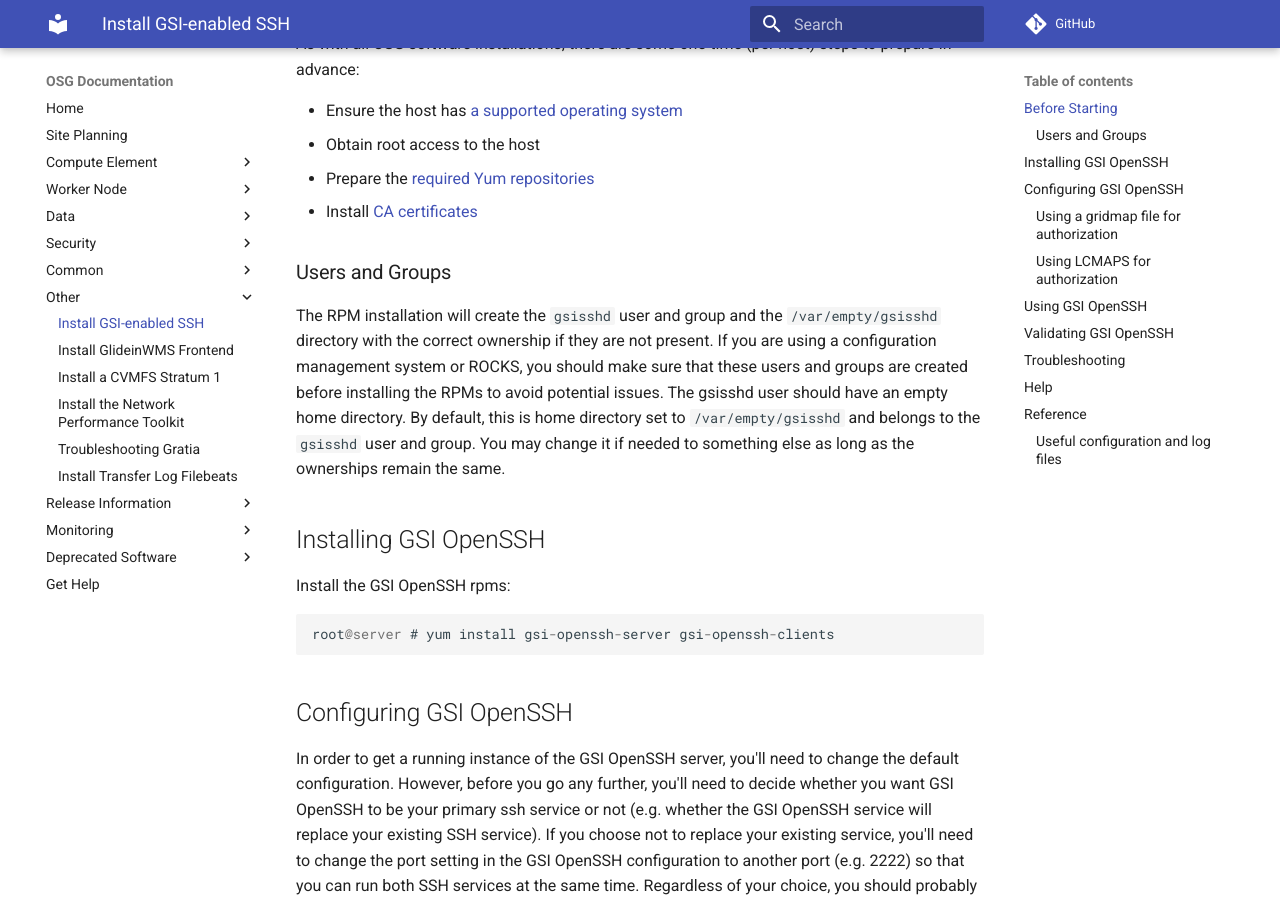
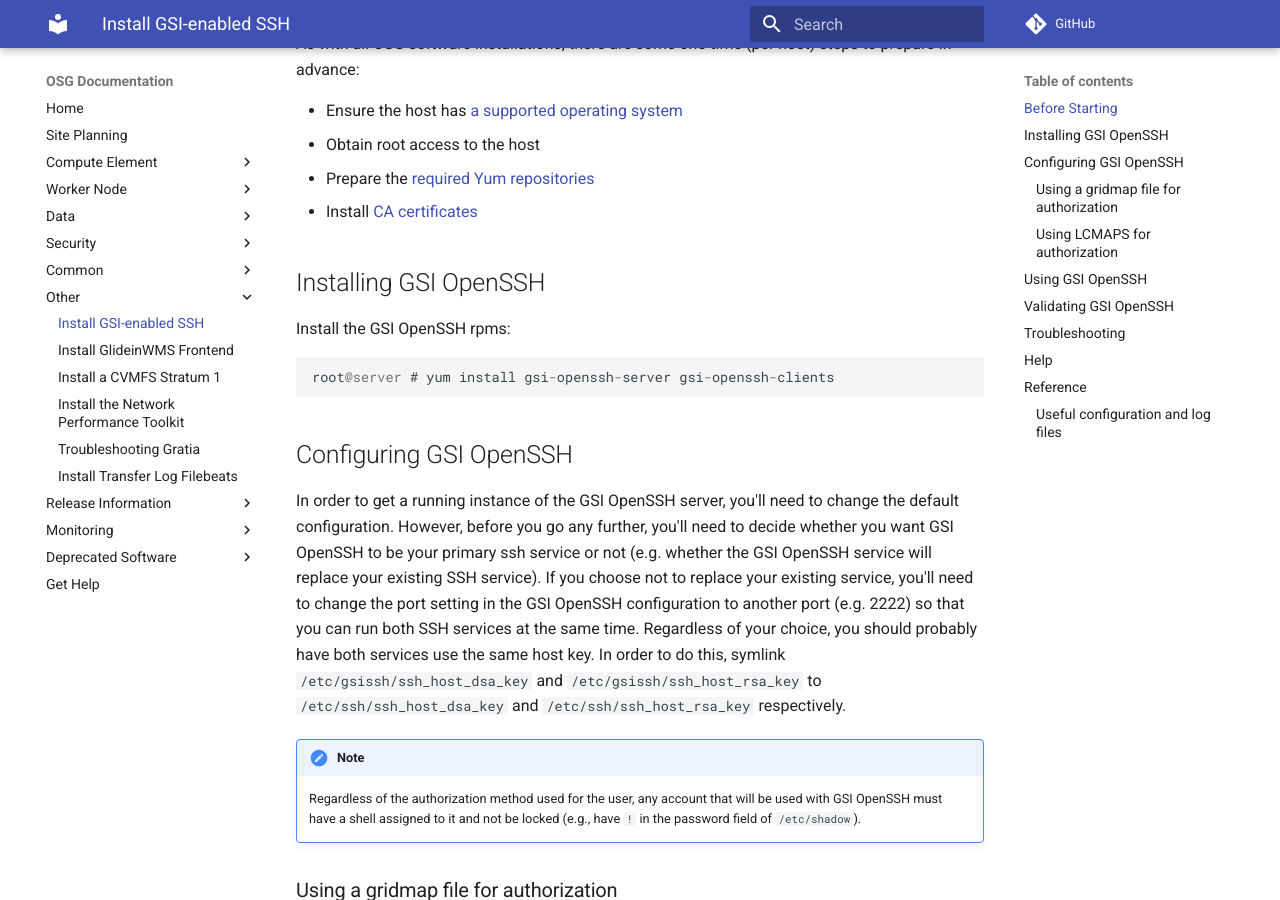
Before and after one commit to osg-htc/docs, an MkDocs documentation site: the page built from docs/other/gsissh.md, in a window 1280 px wide and 900 px high, scrolled down 425 px. Built offline with MkDocs 1.6.1 and Material for MkDocs 9.7.7, drawn with Linux system fonts in a browser that asks for light colours; comment, search, counter and statistics services are not loaded; old or Windows-style settings are respelled for this version of MkDocs.

Commit message:
Drop notes about config management
Lots of unnecessary information

```diff
--- a/docs/other/gsissh.md
+++ b/docs/other/gsissh.md
@@ -19,17 +19,6 @@ As with all OSG software installations, there are some one-time (per host) steps
 - Obtain root access to the host
 - Prepare the [required Yum repositories](/docs/common/yum)
 - Install [CA certificates](/docs/common/ca)
-
-### Users and Groups
-
-The RPM installation will create the `gsisshd` user and group and the `/var/empty/gsisshd` directory with the correct
-ownership if they are not present.
-If you are using a configuration management system or ROCKS, you should make
-sure that these users and groups are created before installing the RPMs to avoid potential issues.
-The gsisshd user should have an empty home directory.
-By default, this is home directory set to `/var/empty/gsisshd` and belongs to the `gsisshd` user and group.
-You may change it if needed to something else as long as the ownerships remain the same.
-
 
 Installing GSI OpenSSH
 ----------------------
```
